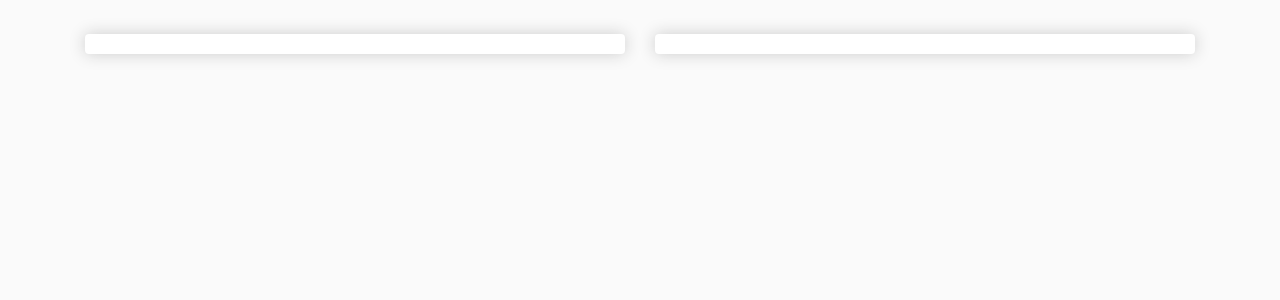
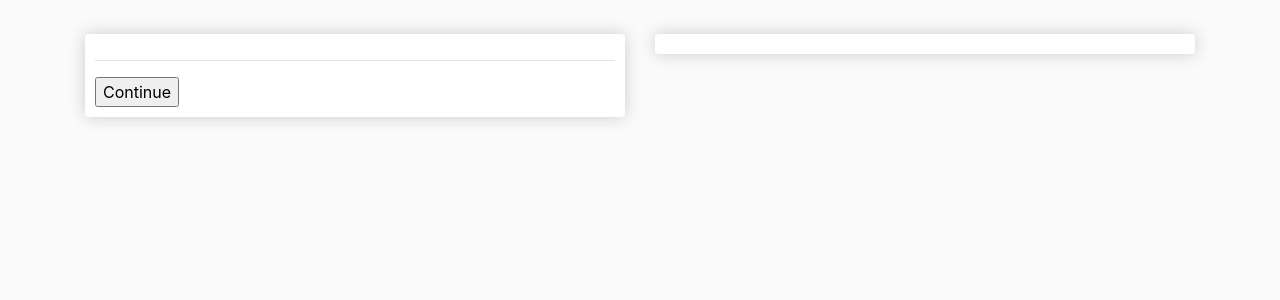
Before and after one commit to bellcastle88/E-commerce-Django, a Django app: page /checkout in a window 1280 px wide. Shown: the part 57-357 px from the top of the page. Run offline with Django 3.2, Linux system fonts and the light colour scheme; some libraries are stand-ins or nearby versions.

Commit message:
feature 10/17

```diff
--- a/store/templates/store/checkout.html
+++ b/store/templates/store/checkout.html
@@ -5,7 +5,18 @@
 <div class="row">
     <div class="col-lg-6">
         <div class="box-element" id="form-wrapper">
+            <form id="user-info">
+                <div id="user-info">
 
+                </div>
+
+                <div id="shipping-info">
+
+                </div>
+
+                <hr>
+                <input type="submit" value="Continue">
+            </form>
         </div>
     </div>
 
```
